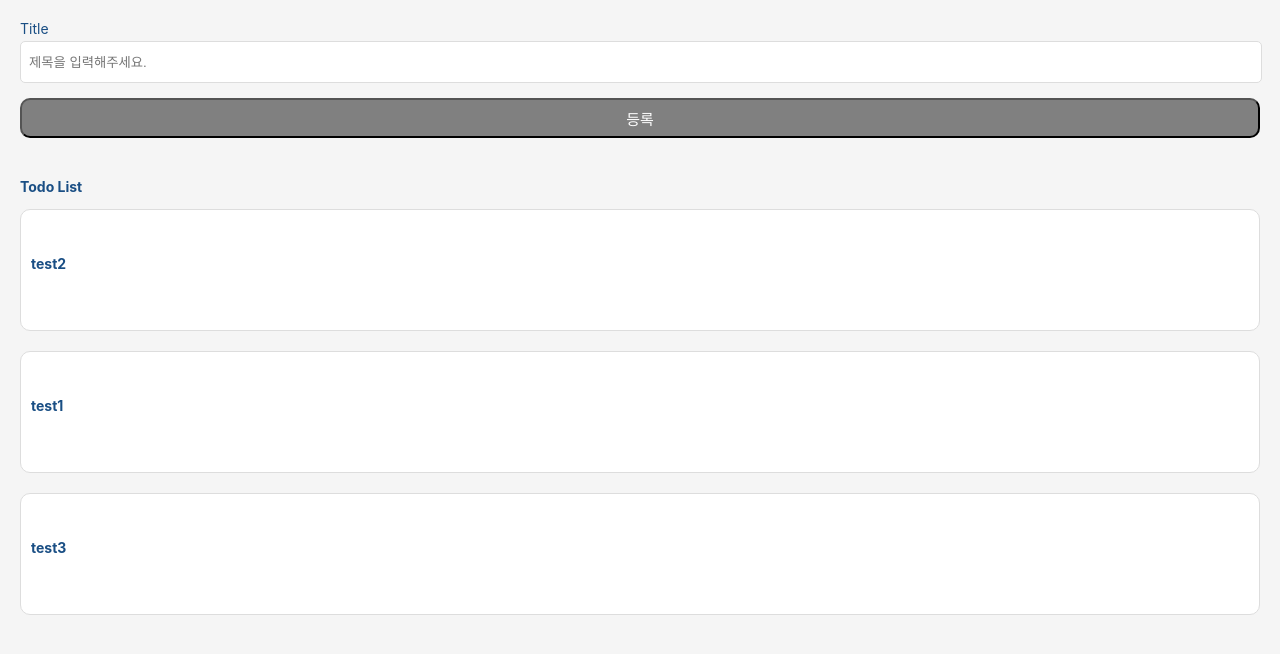
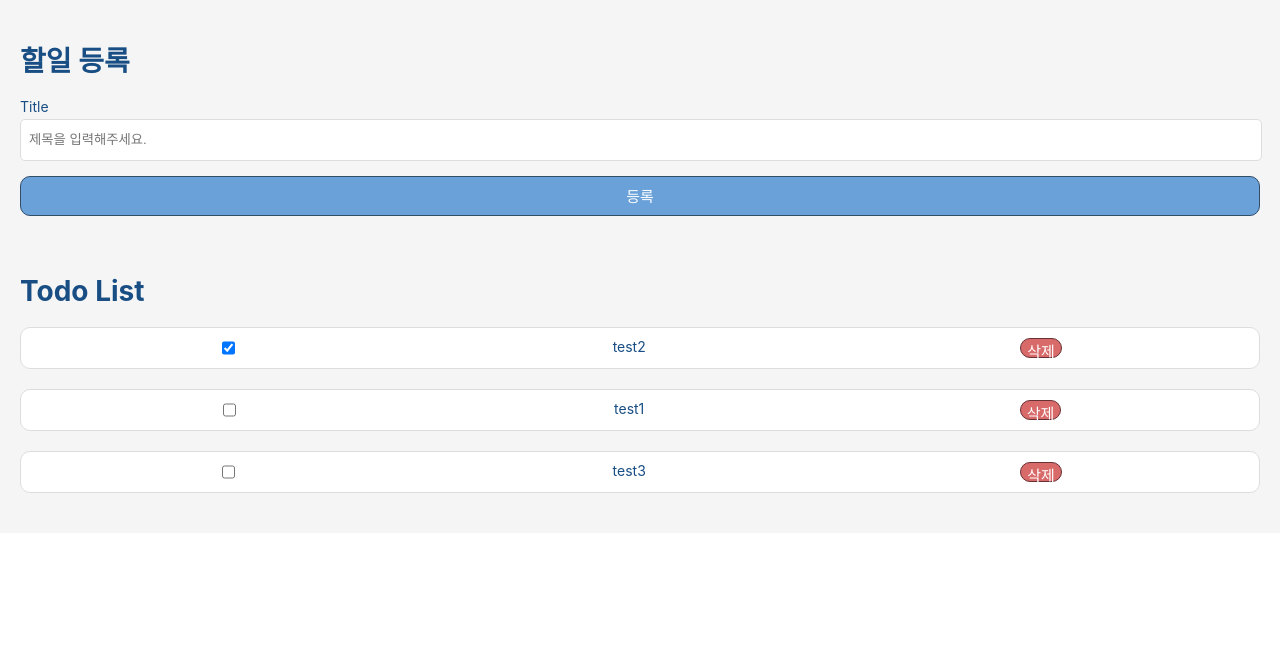
Before and after one commit to hyoseong1994/typescript-todo, a React (Create React App) app: page / in a window 1280 px wide. Shown: the top 654 px of the page. Built offline with nearby package versions, Linux system fonts and the light colour scheme.

Commit message:
checked 기능 및 delete 기능 추가

```diff
--- a/src/App.tsx
+++ b/src/App.tsx
@@ -1,7 +1,7 @@
 import React, { useState } from 'react';
 import styled from 'styled-components';
 import CreateTodo from './components/CreateTodo';
-import TodoList from './components/TodoList';
+import Todo from './components/Todo';
 
 const dumydata = [
   { id: '1', title: 'test1', checked: false },
@@ -9,7 +9,7 @@ const dumydata = [
   { id: '3', title: 'test3', checked: false },
 ];
 
-interface todoInterface {
+interface TodoInterface {
   id: string;
   title: string;
   checked: boolean;
@@ -17,15 +17,39 @@ interface todoInterface {
 function App() {
   const [todos, setTodos] = useState(dumydata);
 
-  const create = (newTodo: todoInterface) => {
-    const newTodoList: Array<todoInterface> = [...todos, newTodo];
+  const create = (newTodo: TodoInterface) => {
+    const newTodoList: Array<TodoInterface> = [...todos, newTodo];
     setTodos(newTodoList);
   };
+  const handleClickDelete = (id: string) => {
+    const newTodoList: Array<TodoInterface> = todos.filter((todo) => todo.id !== id);
+    setTodos(newTodoList);
+  };
+  const handleChangeChecked = (id: string, checked: boolean) => {
+    const newTodoList: Array<TodoInterface> = todos.map((todo) =>
+      todo.id === id ? { ...todo, checked } : todo,
+    );
+    setTodos(newTodoList);
+  };
+
+  const sortedList = todos.sort((a: TodoInterface, b: TodoInterface) => (a.checked > b.checked ? -1 : 1));
 
   return (
     <StyledApp>
       <CreateTodo create={create} />
-      <TodoList todos={todos} />
+      <div className='todo-area'>
+        <h1>Todo List</h1>
+        <ul>
+          {sortedList.map((todo: TodoInterface) => (
+            <Todo
+              key={todo.id}
+              todo={todo}
+              onChangedChecked={handleChangeChecked}
+              onClickDelete={handleClickDelete}
+            />
+          ))}
+        </ul>
+      </div>
     </StyledApp>
   );
 }
@@ -42,15 +66,6 @@ const StyledApp = styled.div`
     font-size: 14px;
     margin-top: 0;
   }
-  input,
-  select {
-    width: 100%;
-    text-indent: 8px;
-    height: 40px;
-    border-radius: 5px;
-    border: 1px solid #ddd;
-    padding: 0;
-  }
   ul {
     list-style: none;
     padding-inline-start: 0;
--- a/src/components/CreateTodo.tsx
+++ b/src/components/CreateTodo.tsx
@@ -32,6 +32,7 @@ const CreateTodo: React.FC<CreateTodoInterface> = ({ create }) => {
 
   return (
     <StyledForm onSubmit={handleSubmit} className='todo-area'>
+      <h1>할일 등록</h1>
       <div className='todo-add-box'>
         <label htmlFor='title'>Title</label>
         <input
@@ -57,10 +58,19 @@ const StyledForm = styled.form`
       margin-bottom: 4px;
     }
   }
+  input {
+    width: 100%;
+    text-indent: 8px;
+    height: 40px;
+    border-radius: 5px;
+    border: 1px solid #ddd;
+    padding: 0;
+  }
   button {
     width: 100%;
     height: 40px;
-    background-color: #808080;
+    background-color: #6aa1d9;
+    border: 1px solid #314d68;
     border-radius: 10px;
     color: #fff;
     font-size: 15px;
--- a/src/components/TodoList/Todo.tsx
+++ b/src/components/Todo.tsx
@@ -9,27 +9,42 @@ interface TodoInterface {
 interface TodoObjInterface {
   key: string;
   todo: TodoInterface;
+  onChangedChecked: (key: string, checked: boolean) => void;
+  onClickDelete: (key: string) => void;
 }
 
-const Todo: React.FC<TodoObjInterface> = ({ todo }) => {
+const Todo: React.FC<TodoObjInterface> = ({ todo, onChangedChecked, onClickDelete }) => {
   return (
     <StyledTodo>
-      <h3>{todo.title}</h3>
+      <input
+        type='checkbox'
+        name='checked'
+        checked={todo.checked}
+        onChange={(e) => onChangedChecked(todo.id, e.target.checked)}
+      />
+      <span>{todo.title}</span>
+      <button onClick={() => onClickDelete(todo.id)}>삭제</button>
     </StyledTodo>
   );
 };
 
 const StyledTodo = styled.li`
   display: flex;
-  height: 100px;
   padding: 10px;
   margin-bottom: 20px;
   display: flex;
-  flex-direction: column;
   justify-content: space-around;
   border-radius: 10px;
   background-color: #fff;
   border: 1px solid #ddd;
+  button {
+    height: 20px;
+    background-color: #d96a6a;
+    border: 1px solid #683135;
+    border-radius: 10px;
+    color: #fff;
+    font-size: 15px;
+  }
   .score {
     display: flex;
   }
--- a/src/components/TodoList/index.tsx
+++ /dev/null
@@ -1,29 +0,0 @@
-import React from 'react';
-import Todo from './Todo';
-
-interface TodoInterface {
-  id: string;
-  title: string;
-  checked: boolean;
-}
-
-interface TodoListnterface {
-  todos: Array<TodoInterface>;
-}
-
-const TodoList: React.FC<TodoListnterface> = ({ todos }) => {
-  const sortedList = todos.sort((a: TodoInterface, b: TodoInterface) => (a.checked > b.checked ? -1 : 1));
-
-  return (
-    <div className='todo-area'>
-      <h3>Todo List</h3>
-      <ul>
-        {sortedList.map((todo: TodoInterface) => (
-          <Todo key={todo.id} todo={todo} />
-        ))}
-      </ul>
-    </div>
-  );
-};
-
-export default TodoList;
```
